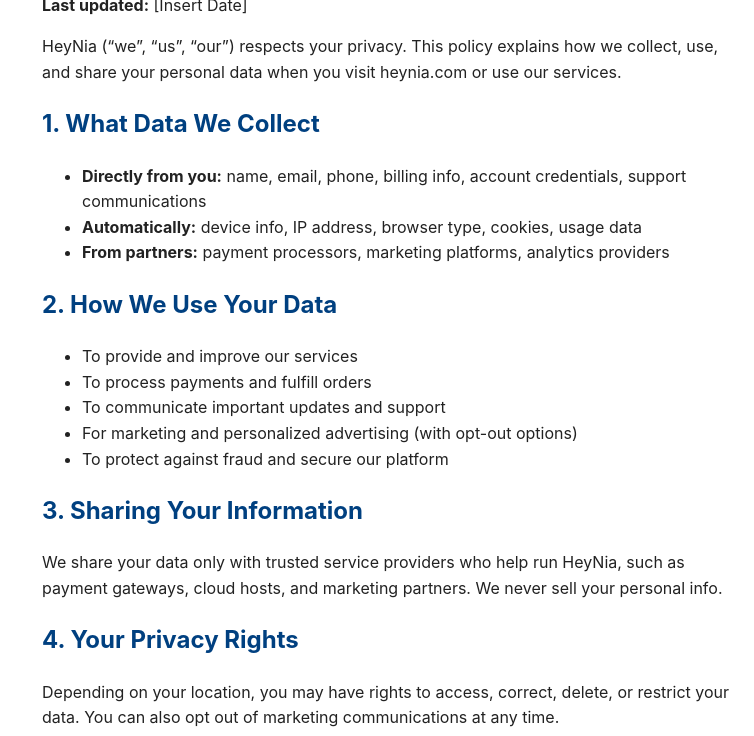
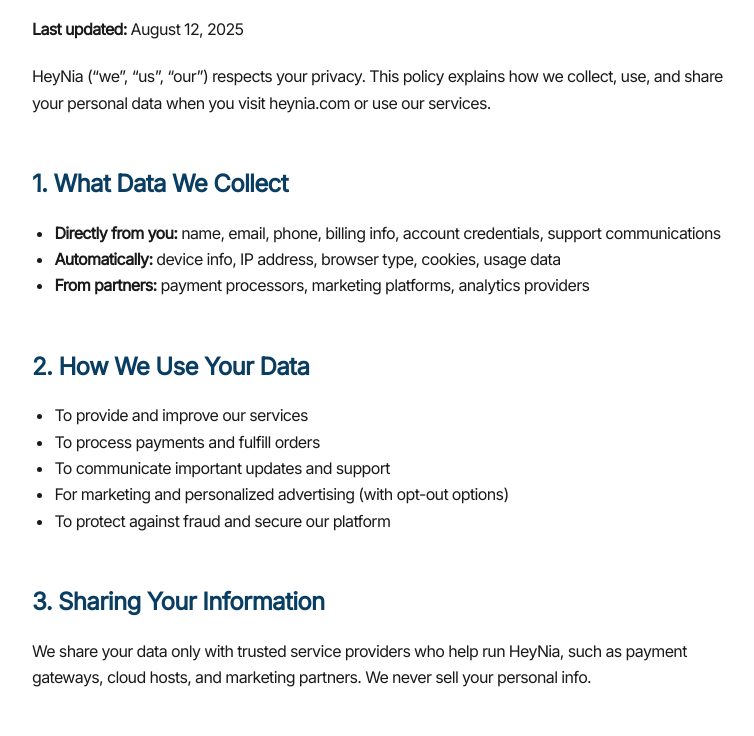
Before and after one commit to kevoduor/heynia-privacy-policy, a plain HTML site: page index.html in a window 1280 px wide. Shown: the part 120-856 px from the top of the page, without its empty margins (248-1002 px from the left). Drawn offline with Linux system fonts and the light colour scheme.

Commit message:
Update index.html

```diff
--- a/index.html
+++ b/index.html
@@ -4,32 +4,48 @@
   <meta charset="UTF-8" />
   <meta name="viewport" content="width=device-width, initial-scale=1" />
   <title>HeyNia Privacy Policy</title>
+  <link href="https://fonts.googleapis.com/css2?family=Inter&display=swap" rel="stylesheet" />
   <style>
     body {
-      font-family: -apple-system, BlinkMacSystemFont, "Segoe UI", Roboto, Oxygen,
+      font-family: 'Inter', -apple-system, BlinkMacSystemFont, "Segoe UI", Roboto, Oxygen,
         Ubuntu, Cantarell, "Open Sans", "Helvetica Neue", sans-serif;
-      max-width: 700px;
-      margin: 40px auto;
-      padding: 0 20px;
-      line-height: 1.6;
-      color: #222;
+      max-width: 720px;
+      margin: 48px auto;
+      padding: 0 24px;
+      line-height: 1.65;
+      color: #1a1a1a;
       background: #fff;
+      letter-spacing: -0.04em; /* approx -4% */
     }
     h1, h2, h3 {
-      color: #004080;
+      color: #0a3d62;
+      font-weight: 700;
+      margin-top: 2em;
+      margin-bottom: 0.6em;
+    }
+    p, ul {
+      font-weight: 400;
+      font-size: 1rem;
+      margin-bottom: 1.3em;
+    }
+    ul {
+      padding-left: 1.4em;
+      list-style-type: disc;
     }
     a {
-      color: #0066cc;
+      color: #0984e3;
       text-decoration: none;
+      transition: color 0.2s ease-in-out;
     }
     a:hover {
+      color: #0652dd;
       text-decoration: underline;
     }
   </style>
 </head>
 <body>
   <h1>HeyNia Privacy Policy</h1>
-  <p><strong>Last updated:</strong> [Insert Date]</p>
+  <p><strong>Last updated:</strong> August 12, 2025</p>
 
   <p>HeyNia (“we”, “us”, “our”) respects your privacy. This policy explains how we collect, use, and share your personal data when you visit heynia.com or use our services.</p>
 
@@ -68,6 +84,6 @@
   <p>We may update this policy occasionally. We’ll notify you by updating the date and posting changes on our site.</p>
 
   <h2>9. Contact Us</h2>
-  <p>For privacy questions or requests, email us at <a href="mailto:privacy@heynia.com">privacy@heynia.com</a>.</p>
+  <p>For privacy questions or requests, email us at <a href="mailto:hey@heynia.com">hey@heynia.com</a>.</p>
 </body>
 </html>
```
